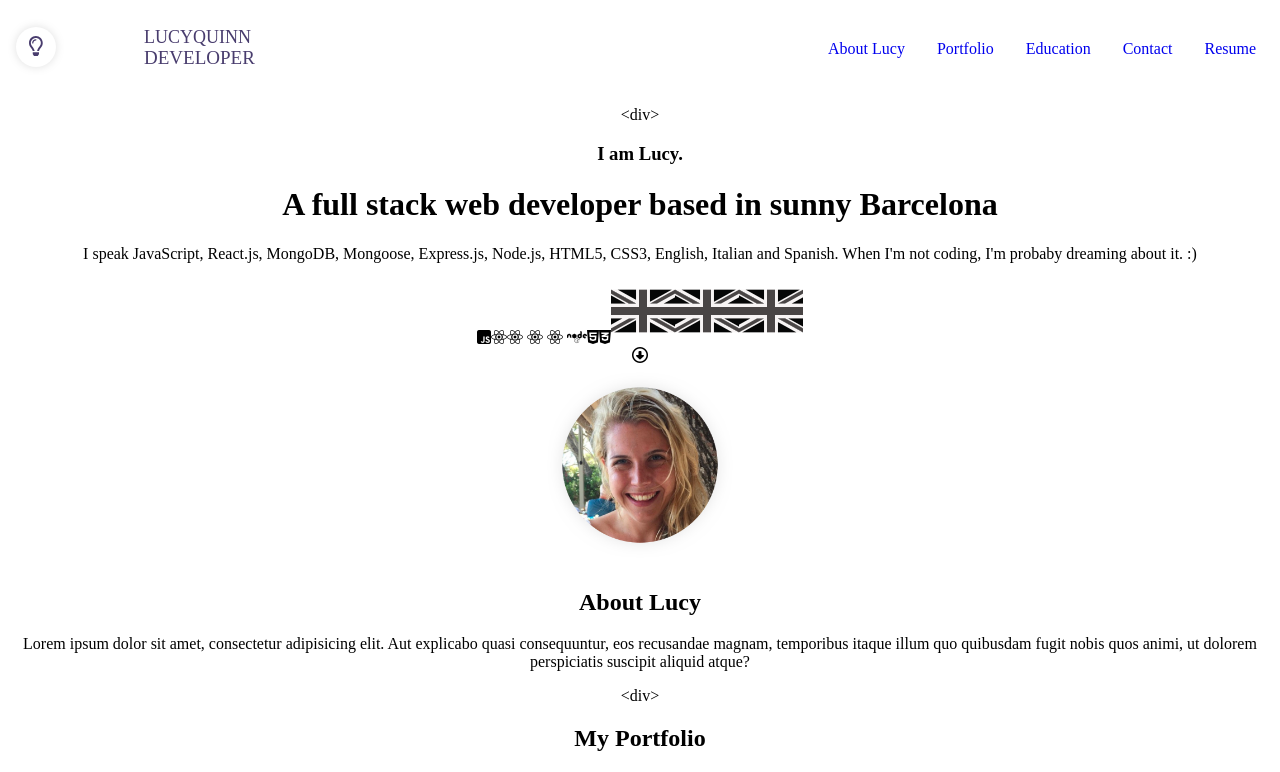
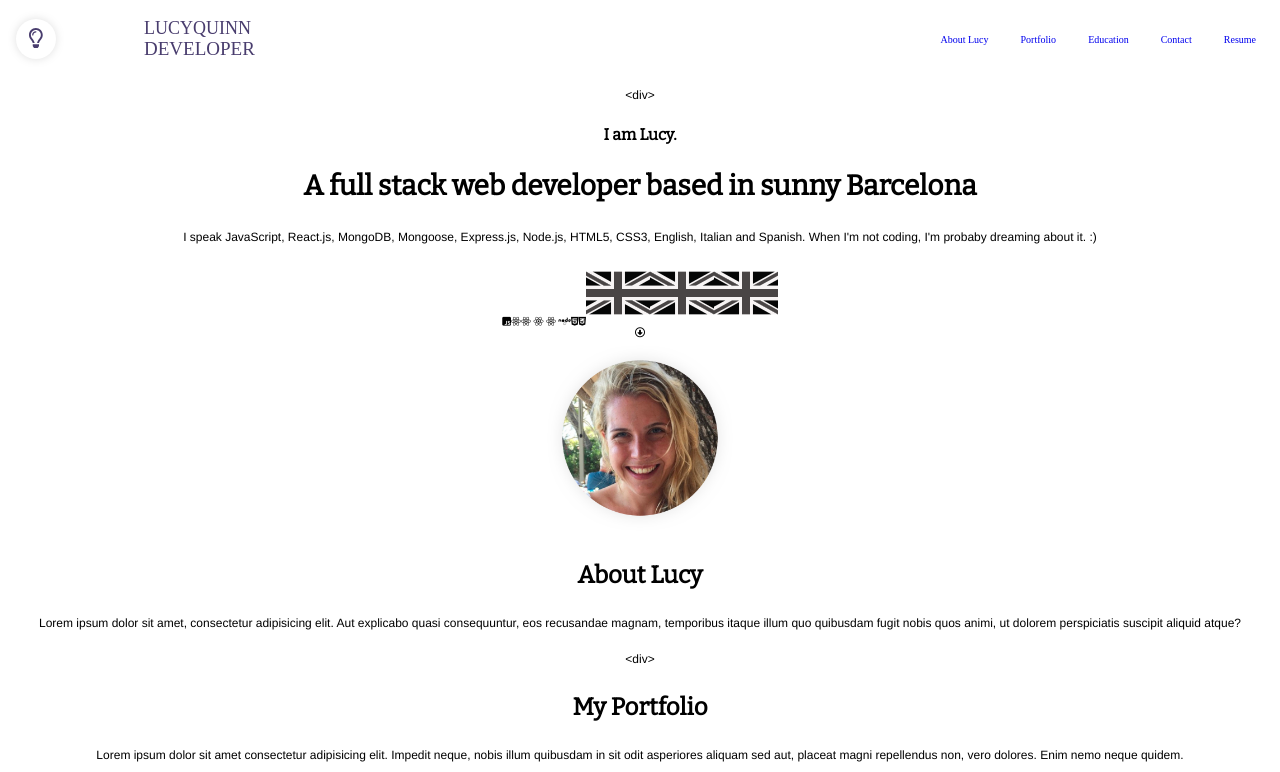
Before and after one commit to Lucy-Quinn/lucy-quinn-portfolio, a React (Create React App) app: page / in a window 1280 px wide. Shown: the top 772 px of the page. Built offline with nearby package versions, Linux system fonts and the light colour scheme.

Commit message:
css styling - generic tags and color scheme.

```diff
--- a/src/App.css
+++ b/src/App.css
@@ -5,7 +5,46 @@
   --light-mode-primary-color: #493d6e;
   --light-mode-div: #cec8ff;
   --light-mode-body-copy: #818181;
+  --dark-mode-primary-color: #181227;
+  --dark-mode-div: #9fcaff;
+  --dark-mode-body-copy: #c6c1cf;
 }
+body {
+  font-size: 10px;
+}
+h1,
+h2,
+h3 {
+  font-family: "Bitter", serif;
+}
+
+h1 {
+  font-size: 1.75rem; /*28px*/
+  line-height: 40px;
+}
+
+h2 {
+  font-size: 1.5rem; /*24px*/
+  line-height: 32px;
+}
+
+h3 {
+  font-size: 1rem; /*16px*/
+  line-height: 24px;
+}
+
+/* div syntax */
+h4 {
+  line-height: 24px;
+  font-size: 0.625rem; /*10px*/
+}
+
+p {
+  font-size: 0.75rem; /*12px*/
+  line-height: 24px;
+  font-family: Helvetica, Arial, sans-serif;
+}
+
 a {
   text-decoration: none;
 }
```
Also changed, not shown: 1 other file (tests, documents, lock files or other folders).
